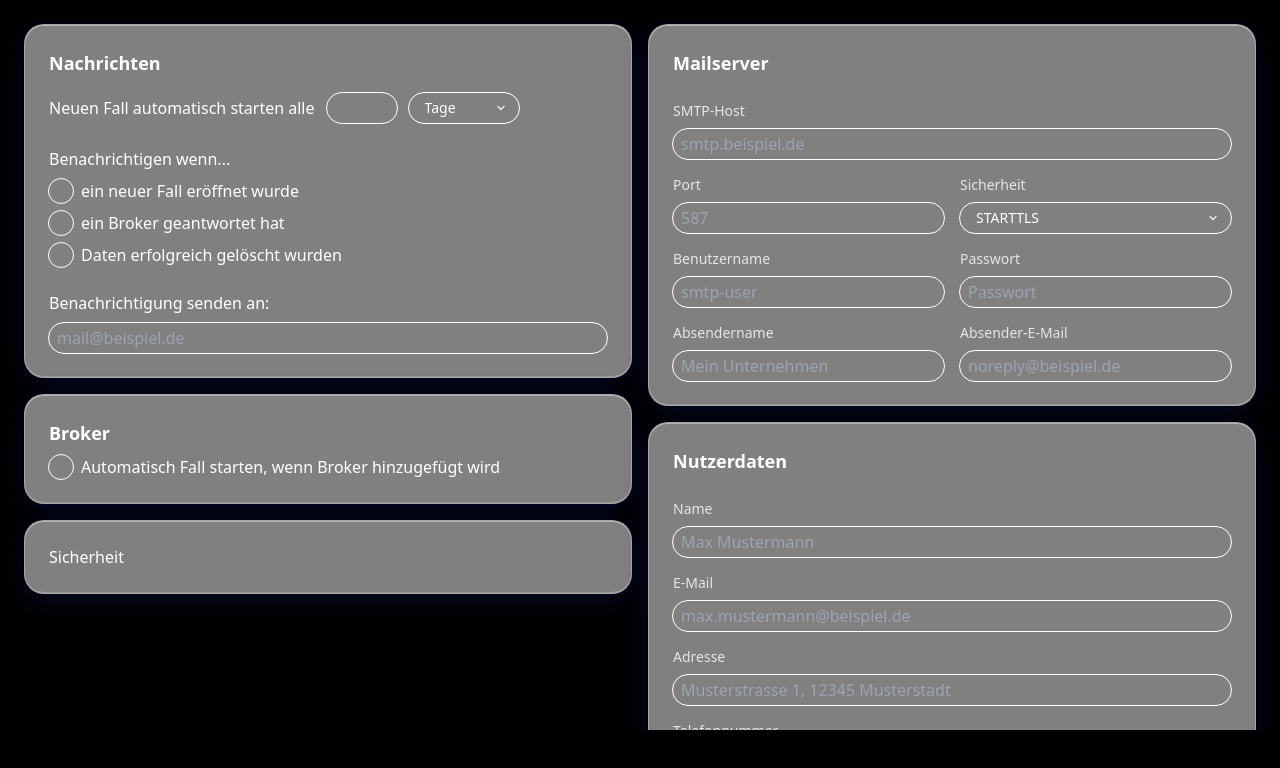
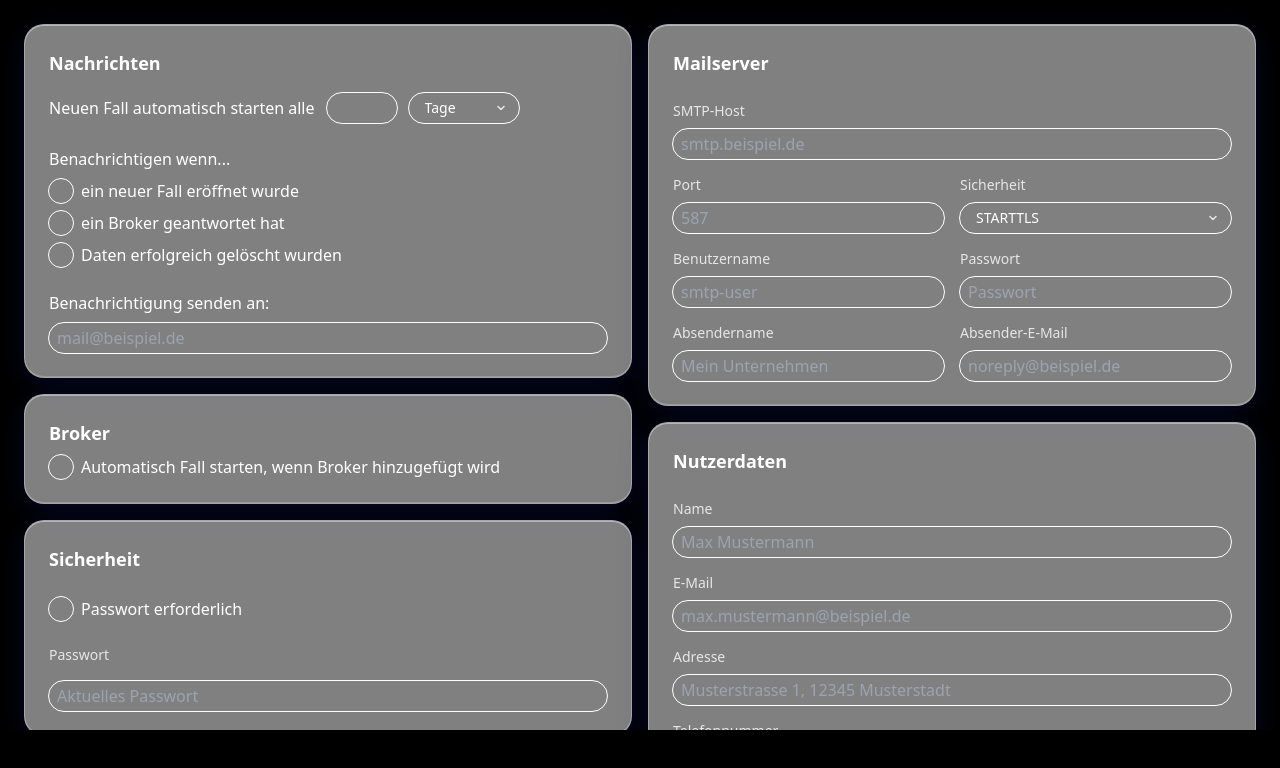
Before and after one commit to BRlCKY/incogni-clone, a React (Vite) app in the folder frontend/: page /settings in a window 1280 px wide. Shown: the top 768 px of the page. Built offline with nearby package versions, Linux system fonts and the light colour scheme; the HTML template or start-up script is replaced by a standard one.

Commit message:
added security panel

```diff
--- a/frontend/src/components/views/SettingsComp.tsx
+++ b/frontend/src/components/views/SettingsComp.tsx
@@ -290,7 +290,23 @@ const SettingsComp = () => {
         },
         {
             id: "security",
-            content: <h1>Sicherheit</h1>,
+            content: (
+                <>
+                    <p className="mb-2 text-lg font-semibold">Sicherheit</p>
+                    <div className="mt-6">
+                        <CheckboxComp text="Passwort erforderlich" />
+                    </div>
+
+                    <div className="mt-6 space-y-4">
+                        <p className="text-sm text-white/80">Passwort</p>
+                        <InputComp
+                          width="100%"
+                          height={30}
+                          type="password"
+                          placeholder="Aktuelles Passwort" />
+                    </div>
+                </>
+            ),
         },
     ];
 
```
